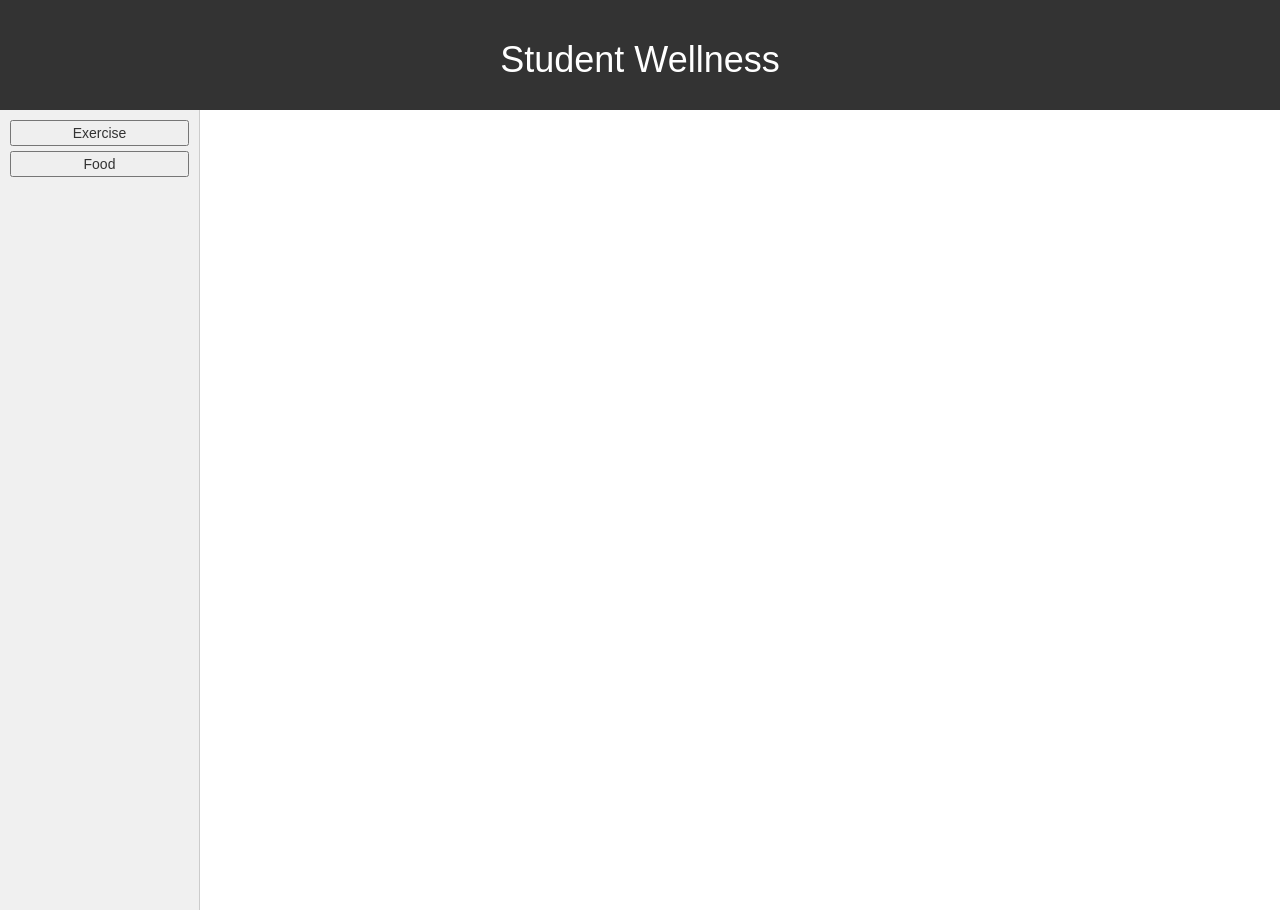
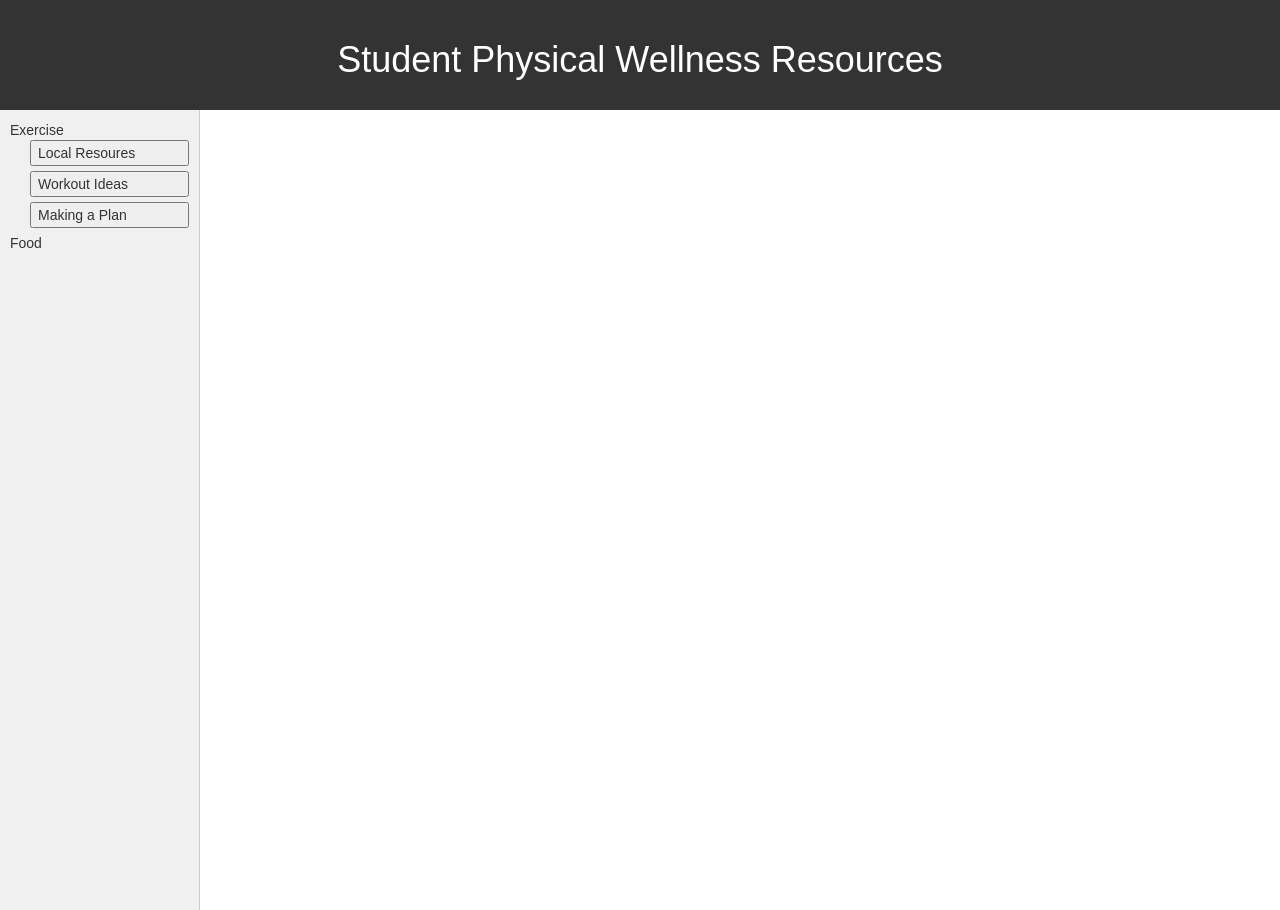
Before and after one commit to emasplund/IAv1, a React (Create React App) app: page / in a window 1280 px wide. Built offline with nearby package versions, Linux system fonts and the light colour scheme.

Commit message:
removed readme

```diff
--- a/src/App.js
+++ b/src/App.js
@@ -36,15 +36,26 @@ const App = () => {
   return (
     <div>
       <header style={{ textAlign: 'center', padding: '20px', backgroundColor: '#333', color: 'white' }}>
-        <h1>Student Wellness</h1>
+        <h1>Student Physical Wellness Resources</h1>
       </header>
       <div style={{ height: '100vh', width: '200px', backgroundColor: '#f0f0f0', padding: '10px', borderRight: '1px solid #ccc' }}>
       <ul style={{ listStyleType: 'none', padding: 0 }}>
         <li>
-          <button style={{ marginBottom: '5px', width: '100%' }}>Exercise</button>
+          <span style={{ marginBottom: '5px', width: '100%', textAlign: 'left' }}>Exercise</span>
+          <ul style={{ listStyleType: 'none', padding: 0, paddingLeft: '20px' }}>
+            <li>
+              <button style={{ marginBottom: '5px', width: '100%', textAlign: 'left', outline: 'none' }}>Local Resoures</button>
+            </li>
+            <li>
+              <button style={{ marginBottom: '5px', width: '100%', textAlign: 'left', outline: 'none' }}>Workout Ideas</button>
+            </li>
+            <li>
+              <button style={{ marginBottom: '5px', width: '100%', textAlign: 'left', outline: 'none' }}>Making a Plan</button>
+            </li>
+          </ul>
         </li>
         <li>
-          <button style={{ marginBottom: '5px', width: '100%' }}>Food</button>
+          <span style={{ marginBottom: '5px', width: '100%', textAlign: 'left'}}>Food</span>
         </li>
       </ul>
     </div>
```
Also changed, not shown: 7 other files (tests, documents, lock files or other folders).
